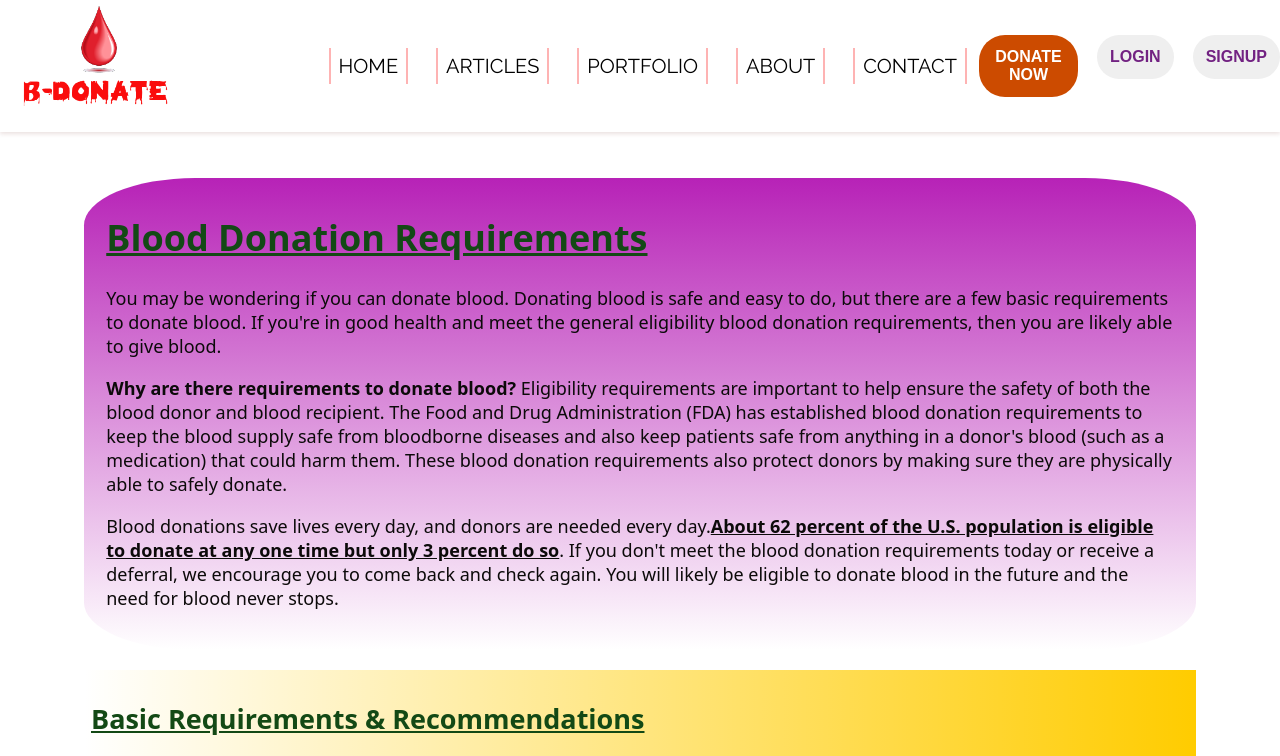
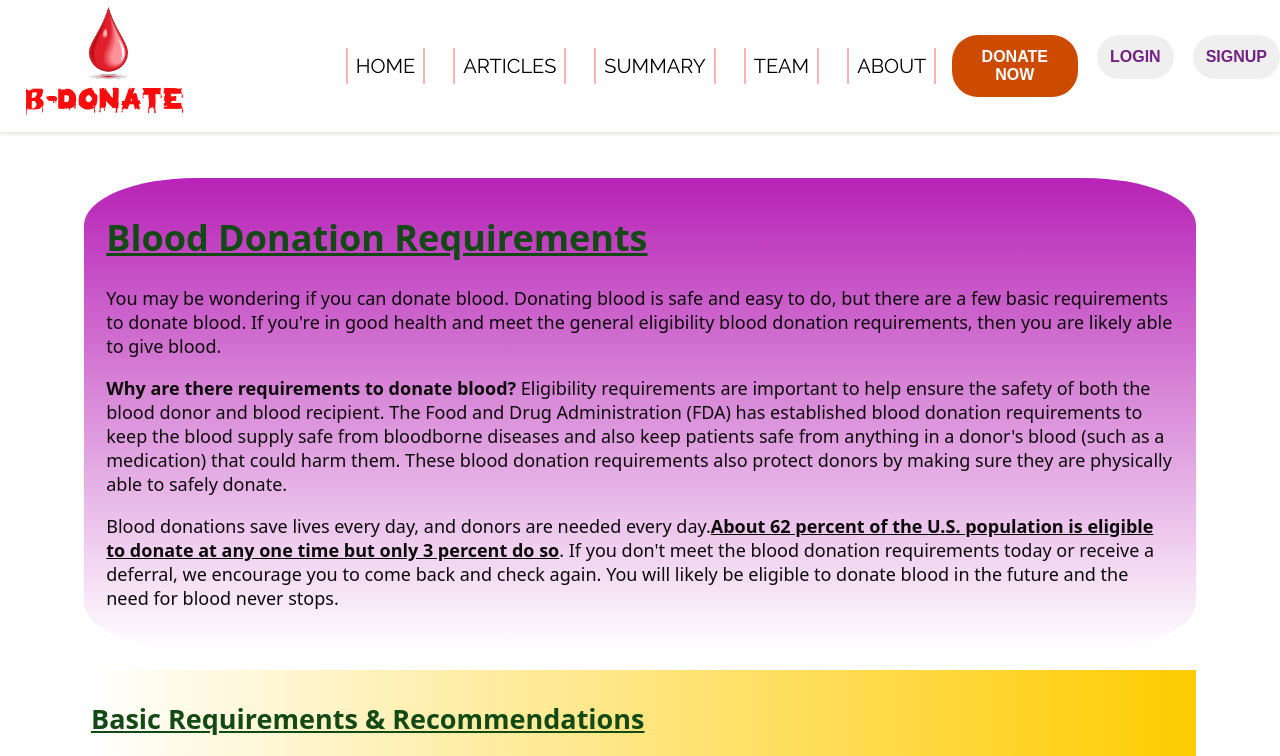
Before and after one commit to addymistrel/B-Donate, a website: page components/pages/Eligibility/index.html in a window 1280 px wide. Shown: the top 756 px of the page. Drawn offline with Linux system fonts and the light colour scheme.

Commit message:
Eligiblity Page

```diff
--- a/components/pages/Eligibility/index.html
+++ b/components/pages/Eligibility/index.html
@@ -15,11 +15,11 @@
       </div>
       <div class="nav_container">
         <div class="borderCSS">
-          <a href="../../../index.html">HOME</a>
-          <a href="../../../index.html">ARTICLES</a>
-          <a href="../../../index.html">PORTFOLIO</a>
-          <a href="../../../index.html">ABOUT</a>
-          <a href="../../../index.html">CONTACT</a>
+          <a href="../../../index.html#nav">HOME</a>
+          <a href="../../../index.html#division-2">ARTICLES</a>
+          <a href="../../../index.html#division-3">SUMMARY</a>
+          <a href="../../../index.html#division-4">TEAM</a>
+          <a href="../../../index.html#division-5">ABOUT</a>
         </div>
       </div>
       <div class="tools">
```
